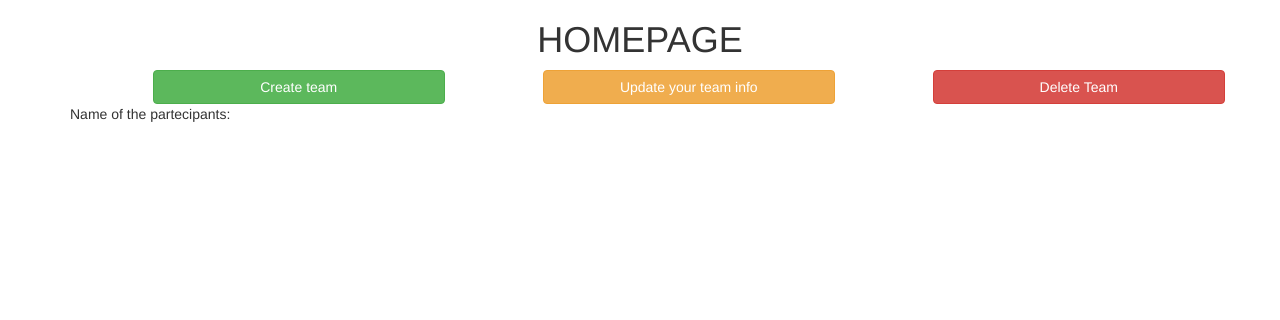
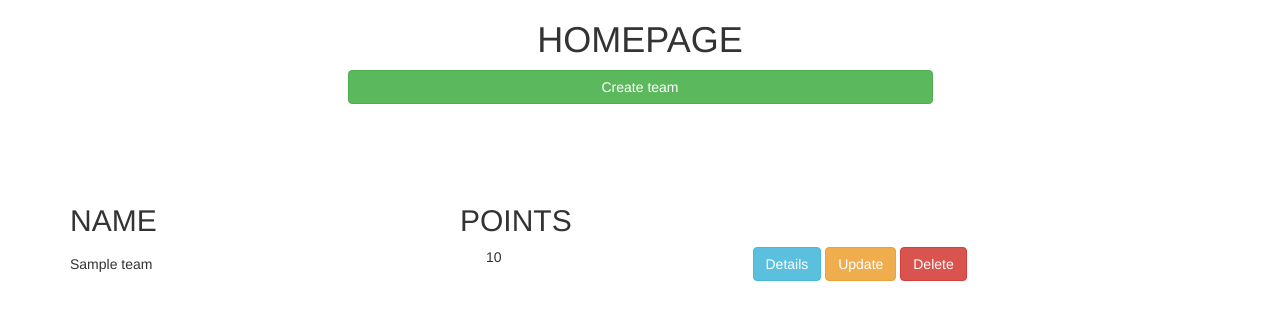
Before and after one commit to ColmeSH/football_champ, a Flask app: template templates/index.html in a window 1280 px wide. Shown: the top 320 px of the page. Run offline with Flask 2, Linux system fonts and the light colour scheme; the template is opened without the code that fills it: most values are stand-ins (such as "Sample title", 1, 10 or a date in 2020); some libraries are stand-ins or nearby versions.

Commit message:
update team championship

```diff
--- a/Classes/team.py
+++ b/Classes/team.py
@@ -2,6 +2,8 @@ class Team():
 
     def __init__(self, name):
         self.name = name
+        self.points = 0
+        self.teamid = 0
 
     def __str__(self):
         return "TEAM: {}".format(self.name)
--- a/main.py
+++ b/main.py
@@ -1,40 +1,52 @@
-from flask import Flask, render_template, request
+from flask import Flask, render_template, request, redirect
 from Classes.team import Team
+
 app = Flask(__name__)
 teams = []
 print teams
 
 
+def generate_id(teams):
+    try:
+        return teams[-1].teamid + 1
+    except:
+        return 1
+
+
 @app.route('/')
 def index():
-    return render_template('index.html')
+    return render_template('index.html', teams=teams)
 
 
 @app.route('/create', methods=['GET', 'POST'])
 def create():
-
     if request.method == 'POST':
         print 'sono in post'
-        #create team with name passed by post method
-        t = Team(request.form['team'])
-        teams.append(t)
+        # create team with name passed by post method
+        if request.form['name'] != "":
+            t = Team(request.form['name'])
+            t.teamid = generate_id(teams)
+            print t.teamid
 
-        return request.form['team']
+            teams.append(t)
+            print teams
+            return redirect('/')
+        else:
+            msg = "Please insert a football team name!"
+            return render_template('createteam.html', msg=msg)
+
     else:
         print 'sono in get'
         return render_template('createteam.html')
+
+@app.route('/details/team/<teamid>', methods = ['GET'])
+def details(teamid):
+    return render_template('teamdetails.html')
 
 
 
 
 
 
-
-
-
-
-
-
-
-if __name__=='__main__':
+if __name__ == '__main__':
     app.run(debug=True)
--- a/templates/index.html
+++ b/templates/index.html
@@ -17,15 +17,36 @@
 
         <h1 class="text-center">HOMEPAGE</h1>
         <div class="row">
-            <div class="col-md-1"></div>
-            <a class="col-md-3  btn btn-success" href="/create">Create team</a>
-            <div class="col-md-1"></div>
-            <a class="col-md-3 btn btn-warning" href="/udpate">Update your team info</a>
-            <div class="col-md-1"></div>
-            <a class="col-md-3 btn btn-danger" href="/remove">Delete Team</a>
+            <a class="col-md-6 col-md-offset-3 btn btn-success" href="/create">Create team</a>
+        </div>
+        <br /><br /><br /><br />
+
+
+        <div class="row">
+            <div class="col-md-4">
+                <h2>NAME</h2>
+            </div>
+            <div class="col-md-4">
+                <h2>POINTS</h2>
+            </div>
+            <div class="col-md-offset-4"></div>
         </div>
 
-        <p>Name of the partecipants:</p>
+        {% for team in teams %}
+        <div class="row">
+            <div class="col-md-4">
+                <h5>{{ team['name'] }}</h5>
+            </div>
+            <div class="col-md-1 text-center">{{ team['points'] }}</div>
+            <div class="col-md-3 col-md-offset-2">
+                <a class="btn btn-info" href="/details">Details</a>
+                <a class="btn btn-warning" href="/update">Update</a>
+                <a class="btn btn-danger" href="/delete">Delete</a>
+            </div>
+        </div><br />
+        {% endfor %}
+
+
 
 
 
```
Also changed, not shown: templates/createteam.html (+22 -6 lines), templates/teamdetails.html (added, +10 -0 lines), 1 other file.
